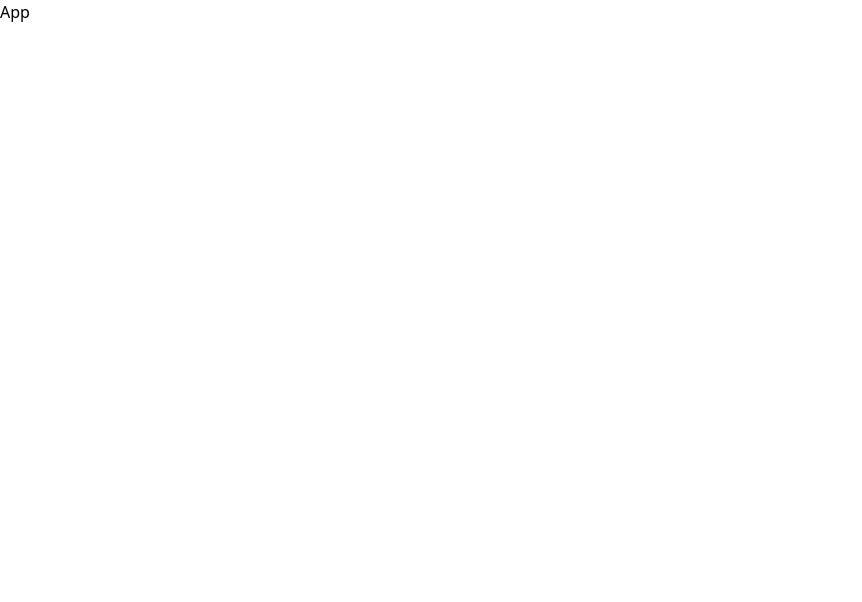
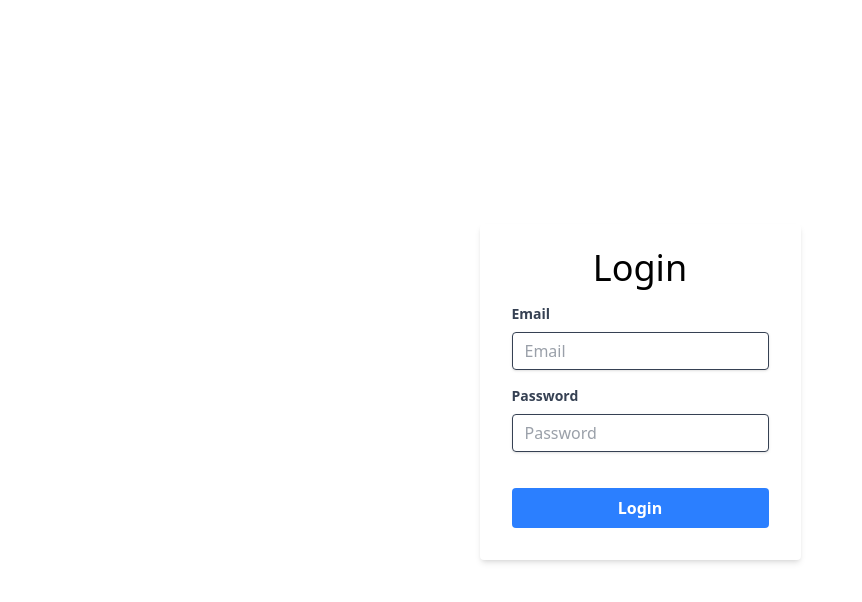
Before and after one commit to YashDhoke/EmployWiseFE, a React (Vite) app: page /login in a window 1280 px wide. Shown: the top 602 px of the page, without its empty margins (0-862 px from the left). Built offline with nearby package versions, Linux system fonts and the light colour scheme.

Commit message:
setting up routing and authentication

```diff
--- a/package.json
+++ b/package.json
@@ -11,8 +11,10 @@
   },
   "dependencies": {
     "@tailwindcss/vite": "^4.0.15",
+    "axios": "^1.8.4",
     "react": "^19.0.0",
     "react-dom": "^19.0.0",
+    "react-router-dom": "^6.30.0",
     "tailwindcss": "^4.0.15"
   },
   "devDependencies": {
--- a/src/App.jsx
+++ b/src/App.jsx
@@ -1,7 +1,25 @@
 import React from "react";
+import {
+  BrowserRouter as Router,
+  Route,
+  Routes,
+  Navigate,
+} from "react-router-dom";
+import Login from "./components/Authentication/Login";
+import UserList from "./components/Users/UserList";
 
-const App = () => {
-  return <div>App</div>;
-};
+function App() {
+  return (
+    <Router>
+      <Routes>
+        <Route path="/" element={<Navigate to="/login" />} />
+
+        <Route path="/login" element={<Login />} />
+
+        <Route path="/users" element={<UserList />} />
+      </Routes>
+    </Router>
+  );
+}
 
 export default App;
--- /dev/null
+++ b/src/components/Authentication/Login.jsx
@@ -0,0 +1,98 @@
+import React, { useState } from "react";
+import axios from "axios";
+import { useNavigate } from "react-router-dom";
+
+const Login = () => {
+  const [email, setEmail] = useState("");
+  const [password, setPassword] = useState("");
+  const [errorMessage, setErrorMessage] = useState("");
+  const navigate = useNavigate();
+
+  const handleEmailChange = (e) => {
+    setEmail(e.target.value);
+  };
+
+  const handlePasswordChange = (e) => {
+    setPassword(e.target.value);
+  };
+
+  const handleSubmit = async (e) => {
+    e.preventDefault();
+    setErrorMessage("");
+
+    try {
+      const response = await axios.post("https://reqres.in/api/login", {
+        email: email,
+        password: password,
+      });
+
+      const token = response.data.token;
+      localStorage.setItem("token", token);
+
+      navigate("/users");
+    } catch (error) {
+      const errorData = error.response
+        ? error.response.data
+        : { error: error.message };
+      setErrorMessage(
+        errorData.error || "Login failed. Check your credentials."
+      );
+      console.error("Login failed:", errorData);
+    }
+  };
+
+  return (
+    <div className="flex items-center justify-center h-screen">
+      <div className="bg-white shadow-md rounded px-8 pt-6 pb-8 mb-4 flex items-center flex-col">
+        <h2 className="text-4xl mb-4">Login</h2>
+        <form onSubmit={handleSubmit}>
+          <div className="mb-4">
+            <label
+              className="block text-gray-700 text-sm font-bold mb-2"
+              htmlFor="email"
+            >
+              Email
+            </label>
+            <input
+              className="shadow appearance-none border rounded w-full py-2 px-3 text-gray-700 leading-tight focus:outline-none focus:shadow-outline"
+              id="email"
+              type="email"
+              placeholder="Email"
+              value={email}
+              onChange={handleEmailChange}
+            />
+          </div>
+          <div className="mb-6">
+            <label
+              className="block text-gray-700 text-sm font-bold mb-2"
+              htmlFor="password"
+            >
+              Password
+            </label>
+            <input
+              className="shadow appearance-none border rounded w-full py-2 px-3 text-gray-700 mb-3 leading-tight focus:outline-none focus:shadow-outline"
+              id="password"
+              type="password"
+              placeholder="Password"
+              value={password}
+              onChange={handlePasswordChange}
+            />
+          </div>
+          <div className="flex items-center justify-between flex-col">
+            <button
+              className="bg-blue-500 hover:bg-blue-700 text-white font-bold py-2 px-4 rounded focus:outline-none focus:shadow-outline w-full"
+              type="submit"
+            >
+              Login
+            </button>
+            {errorMessage && (
+              <p className="text-red-500 text-sm mt-2">{errorMessage}</p>
+            )}
+          </div>
+        </form>
+      </div>
+    </div>
+  );
+};
+
+export default Login;
--- /dev/null
+++ b/src/components/Users/UserList.jsx
@@ -0,0 +1,7 @@
+import React from "react";
+
+const UserList = () => {
+  return <div>UserList</div>;
+};
+
+export default UserList;
```
Also changed, not shown: 1 other file (tests, documents, lock files or other folders).
